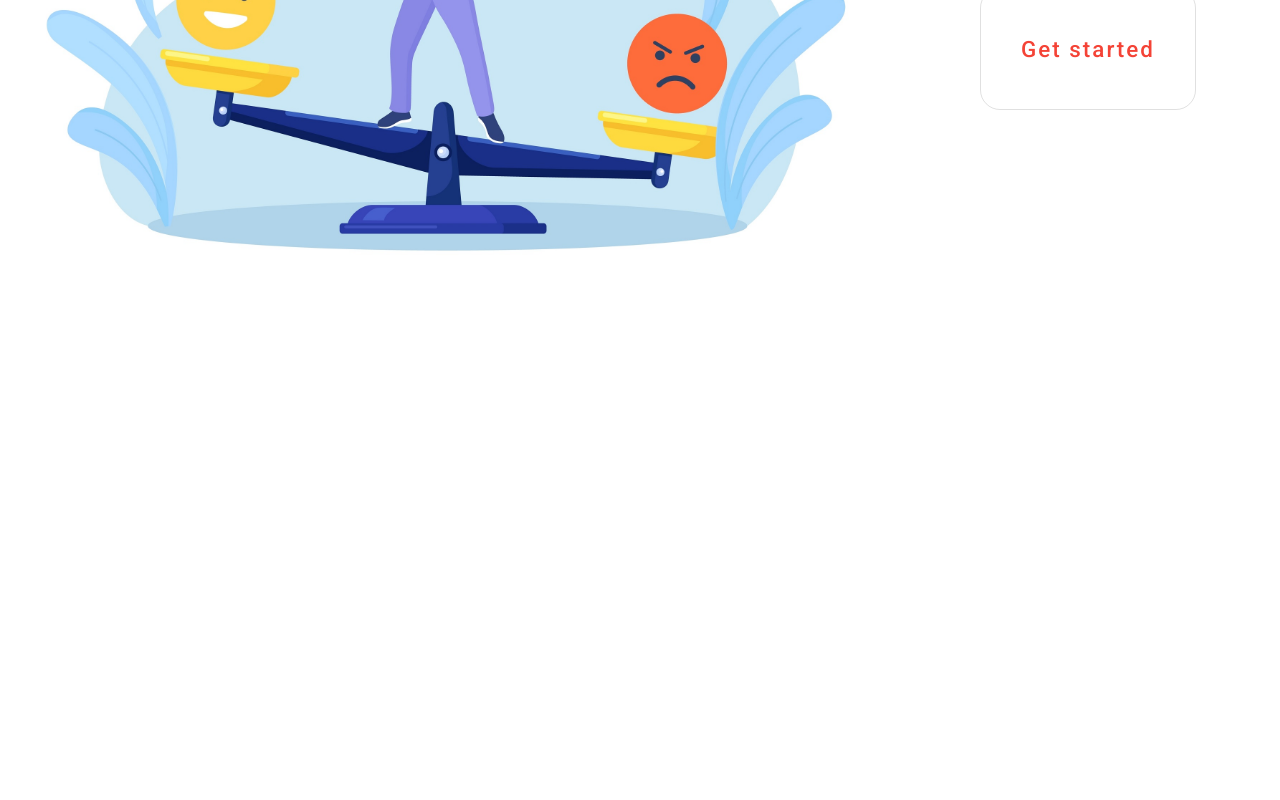
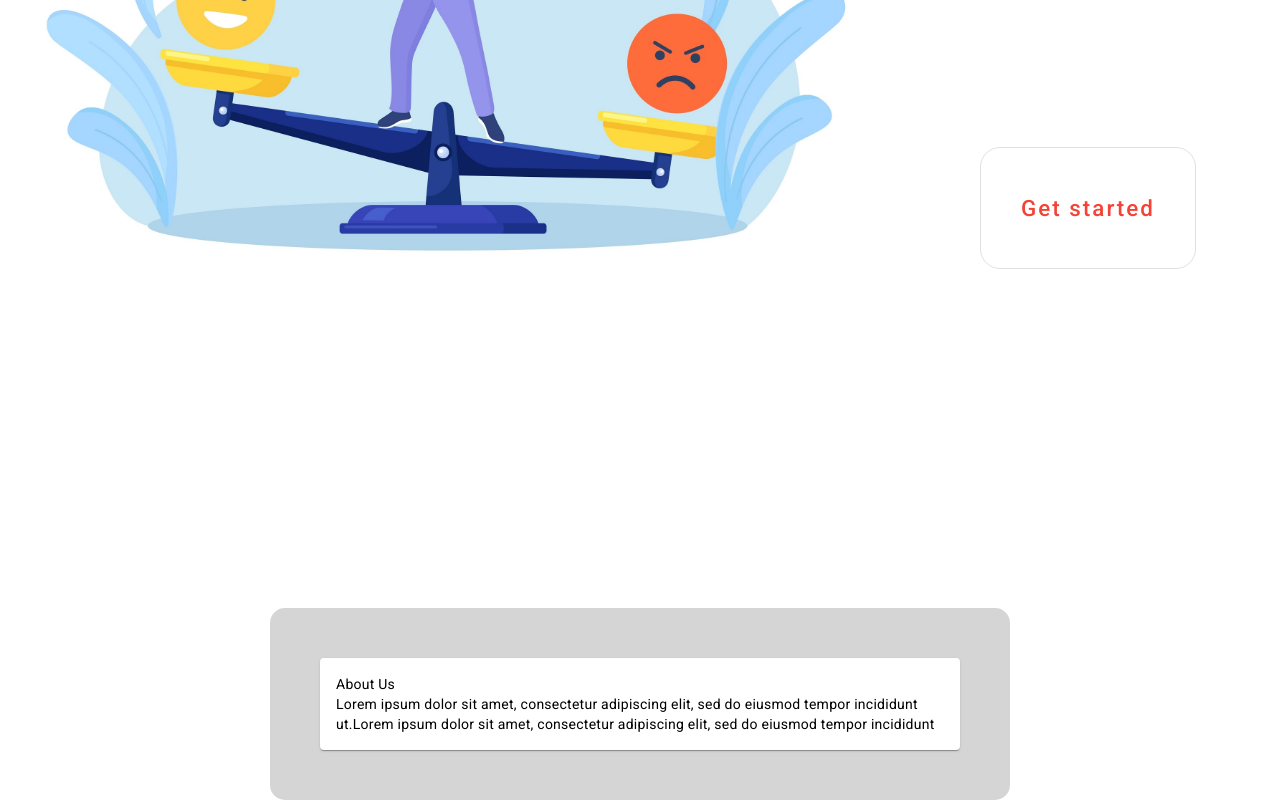
Before and after one commit to rmzvr/questionnaire, an Angular app: page / in a window 1280 px wide. Shown: the part 256-1056 px from the top of the page. Before the commit the page ends 800 px from the top, so only its background shows below. Built offline with nearby package versions, Linux system fonts and the light colour scheme.

Commit message:
create card component, fix card style and header style

```diff
--- a/src/app/core/components/header/header.component.scss
+++ b/src/app/core/components/header/header.component.scss
@@ -1,5 +1,8 @@
 $basic-color: #C1E9FC;
 
+body{
+  position: relative;
+}
 
 .example-spacer {
   flex: 1 1 auto;
@@ -11,4 +14,6 @@ $basic-color: #C1E9FC;
 
 .mat-toolbar {
   background-color: $basic-color;
+  position: sticky;
+  top: 0;
 }
--- /dev/null
+++ b/src/app/core/components/info-card/info-card.component.html
@@ -0,0 +1,6 @@
+<mat-card>
+    <mat-card-header>About Us</mat-card-header>
+    <mat-card-content> Lorem ipsum dolor sit amet, consectetur adipiscing elit, sed do eiusmod tempor incididunt
+        ut.Lorem ipsum dolor sit amet, consectetur adipiscing elit, sed do eiusmod tempor incididunt
+    </mat-card-content>
+</mat-card>
--- a/src/app/features/homepage/homepage.component.html
+++ b/src/app/features/homepage/homepage.component.html
@@ -1,9 +1,14 @@
 <app-header></app-header>
 <div class="go-testing-container">
-    <img class="home-image" src="assets/img/home-page.jpeg">
+    <div class="image-comtainer">
+        <img class="home-image" src="assets/img/home-page.jpeg">
+    </div>
     <div class="button-container">
         <app-started-button></app-started-button>
     </div>
+</div>
 
+<div class="info-card-container">
+<app-info-card></app-info-card>
 
 </div>
--- a/src/app/features/homepage/homepage.component.scss
+++ b/src/app/features/homepage/homepage.component.scss
@@ -1,5 +1,6 @@
 .go-testing-container{
     display: flex;
+    height: 100vh;
 }
 
 .button-container{
@@ -12,3 +13,14 @@
 .home-image{
 width: 70vw;
 }
+
+.info-card-container{
+    margin: 0 auto;
+    display: flex;
+    align-items: center;
+    justify-content: center;
+    width: 50vw;
+    padding: 50px;
+    border-radius: 15px;
+    background-color: rgba(64, 64, 64, 0.22);
+}
```
Also changed, not shown: src/app/core/components/info-card/info-card.component.ts (added, +10 -0 lines), src/app/core/core.module.ts (+5 -3 lines), src/app/core/components/info-card/info-card.component.scss (added), 1 other file (tests, documents, lock files or other folders).
